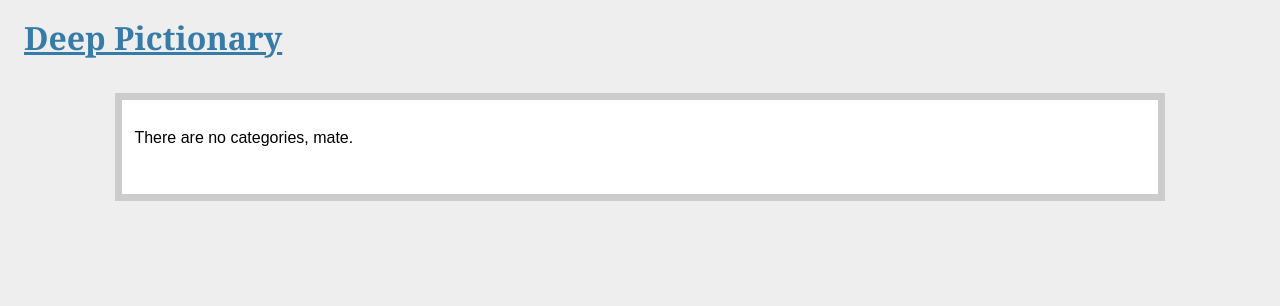
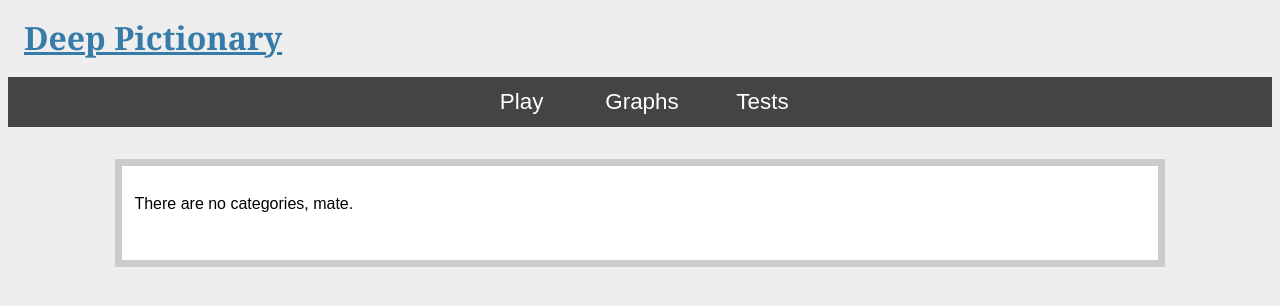
Before and after one commit to majorgowan/Deep-Pictionary, a Django app: a page that uses drawing/templates/drawing/base.html in a window 1280 px wide. Shown: the top 306 px of the page. Run offline with Django 3.2, Linux system fonts and the light colour scheme; data that the repository does not hold is empty; parts of the project's set-up code (start-up, migrations or seed data) failed here and were passed over.

Commit message:
navigation bar! ... middle of preparing Tests (don't click on it)

```diff
--- a/drawing/templates/drawing/base.html
+++ b/drawing/templates/drawing/base.html
@@ -8,8 +8,17 @@
     </head>
     <body>
         <div class="page-header">
-            <h1><a href="/">Deep Pictionary</a></h1>
+            <h1><a href="{% url 'drawing:chooseCategory' %}">Deep Pictionary</a></h1>
         </div>
+        {% block nav %}
+            <div class="nav">
+                <ul>
+                    <li>{% block nav-play %}<a href="{% url 'drawing:chooseCategory' %}">Play</a>{% endblock %}</li>
+                    <li>{% block nav-graphs %}<a href="{% url 'drawing:statPlots' %}">Graphs</a>{% endblock %}</li>
+                    <li>{% block nav-test %}<a href="{% url 'drawing:statTests' %}">Tests</a>{% endblock %}</li>
+                </ul>
+            </div>
+        {% endblock %}
         <div class="page">
             {% block content %}
             {% endblock %}
--- a/drawing/urls.py
+++ b/drawing/urls.py
@@ -11,4 +11,5 @@ urlpatterns = [
         url(r'^indicate$', views.indicateCategory, name='indicateCategory'),
         url(r'^record$', views.recordCategory, name='recordCategory'),
         url(r'^statPlots$', views.statPlots, name='statPlots'),
+        url(r'^statTests$', views.statTests, name='statTests'),
         ]
--- a/drawing/views.py
+++ b/drawing/views.py
@@ -3,7 +3,7 @@ from django.http import HttpResponse
 from django.utils import timezone
 
 from .models import Category, Drawing
-from prepictors import features
+from prepictors import features, sampling
 import prepictors.knn.knn as knn
 
 # Create your views here.
@@ -24,7 +24,7 @@ def predictCategory(request):
     image_string = request.POST['imageDataHidden']
 
     prediction, confidence = predict_knn(image_string,[5,5], K=9,\
-            featureList=['asymmLR','asymmUD','asymmROT','cellCount'])
+            featureList=['asymmLR','asymmUD','asymmROT','cellCount'], equally=True)
 
     print('I think it is a ' + prediction + '!!!')
     print('(confidence %d)' % int(100*confidence))
@@ -84,23 +84,6 @@ def statPlots(request):
     ncell = [5,5]
     category_list = list(Category.objects.values_list('category_name',flat=True))
 
-    '''
-    # test algorithm on training set
-    print('accuracy test over training set:')
-    for KK in range(3,6):
-        predictions, categories, confidences, score = \
-                accuracyTest_knn(ncell, K=KK, featureList=['asymmLR','asymmUD','asymmROT','cellCount'])
-        # accuracy by category:
-        for category in category_list:
-            correct = sum(predictions[ii] == cat for ii,cat in enumerate(categories) if cat==category)
-            incorrect = sum(predictions[ii] != cat for ii,cat in enumerate(categories) if cat==category)
-            mean_conf = sum(confidences[ii] for ii,cat in enumerate(categories) if cat==category)
-            mean_conf /= (correct + incorrect)
-            print('category: %s . . . %d out of %d -- acc %f, mean_conf %f' \
-                    % (category,correct,incorrect+correct,float(correct)/(correct+incorrect),mean_conf))
-        print('K: %d, accuracy: %f' % (KK,score))
-    '''
-
     # plot the statistics for the different categories
     cellCounts = []
     asymmLRs = []
@@ -139,17 +122,55 @@ def statPlots(request):
             }
     return render(request, 'drawing/statPlots.html', context)
 
+def statTests(request):
+    ncell = [5,5]
+    category_list = list(Category.objects.values_list('category_name',flat=True))
+
+    # test algorithm on training set
+    print('accuracy test over training set:')
+    for KK in range(1,6):
+        predictions, categories, confidences, score = \
+                accuracyTest_knn(ncell, K=KK, \
+                featureList=['asymmLR','asymmUD','asymmROT','cellCount'], \
+                equally=True)
+        # accuracy by category:
+        for category in category_list:
+            correct = sum(predictions[ii] == cat for ii,cat in enumerate(categories) if cat==category)
+            incorrect = sum(predictions[ii] != cat for ii,cat in enumerate(categories) if cat==category)
+            mean_conf = sum(confidences[ii] for ii,cat in enumerate(categories) if cat==category)
+            mean_conf /= (correct + incorrect)
+            print('category: %s . . . %d out of %d -- acc %f, mean_conf %f' \
+                    % (category,correct,incorrect+correct,float(correct)/(correct+incorrect),mean_conf))
+        print('K: %d, accuracy: %f' % (KK,score))
+
+    context = {
+            'ncell': ncell,
+            'category_list': category_list,
+            }
+    return render(request, 'drawing/statTests.html', context)
+
 ###########################################
 # methods for prediction
-def predict_knn(test_bitmap_string, ncell, K=5, featureList=['asymmLR','asymmUD','asymmROT']):
+def predict_knn(test_bitmap_string, ncell, K=5, \
+        featureList=['asymmLR','asymmUD','asymmROT'], equally=False):
     # ncell [m,n]: break images into m x n blocks
     # featureList: list of strings
     #
     # load all bitmaps
     bitmaps = list(Drawing.objects.values_list('bitmap',flat=True))
+    # load corresponding list of categories
+    categories = list(Drawing.objects.values_list('category',flat=True))
+    #
+    if equally:
+        # sample equal number of each category
+        indices = sampling.sampleEqually(categories)
+        bitmaps = [bitmaps[ii] for ii in indices]
+        categories = [categories[ii] for ii in indices]
+    #
     # convert bitmap strings to lists of lists
     trainLoL = [features.strToListList(a) for a in bitmaps]
     testLoL = features.strToListList(test_bitmap_string)
+    #
     # centre images
     trainLoL = [features.centreArray(a) for a in trainLoL]
     testLoL = features.centreArray(testLoL)
@@ -176,9 +197,6 @@ def predict_knn(test_bitmap_string, ncell, K=5, featureList=['asymmLR','asymmUD'
     # transpose feature LoL:
     featureLoL = map(list,zip(*featureLoL))
 
-    # load list of categories from Drawing table
-    categories = list(Drawing.objects.values_list('category',flat=True))
-
     dist_to_all = knn.distToAll(featureLoL, feature_test, 'Euclid_sq')
     # print(zip(categories,dist_to_all))
     neighbours = knn.nearestClass(dist_to_all,categories,K)
@@ -189,7 +207,7 @@ def predict_knn(test_bitmap_string, ncell, K=5, featureList=['asymmLR','asymmUD'
     return prediction, confidence
 
 # test algorithm on training set
-def accuracyTest_knn(ncell, K=5, featureList=['asymmLR','asymmUD','aymmROT']):
+def accuracyTest_knn(ncell, K=5, featureList=['asymmLR','asymmUD','aymmROT'],equally=False):
     # ncell [m,n]: break images into m x n blocks
     # featureList: list of strings
     #
@@ -197,6 +215,15 @@ def accuracyTest_knn(ncell, K=5, featureList=['asymmLR','asymmUD','aymmROT']):
     category_list = list(Category.objects.values_list('category_name',flat=True))
     # load all bitmaps
     bitmaps = list(Drawing.objects.values_list('bitmap',flat=True))
+    # load corresponding list of categories
+    categories = list(Drawing.objects.values_list('category',flat=True))
+    #
+    if equally:
+        # sample equal number of each category
+        indices = sampling.sampleEqually(categories)
+        bitmaps = [bitmaps[ii] for ii in indices]
+        categories = [categories[ii] for ii in indices]
+
     # convert bitmap strings to lists of lists
     trainLoL = [features.strToListList(a) for a in bitmaps]
     # centre images
@@ -218,9 +245,6 @@ def accuracyTest_knn(ncell, K=5, featureList=['asymmLR','asymmUD','aymmROT']):
     # transpose feature LoL:
     featureLoL = map(list,zip(*featureLoL))
 
-    # load list of categories from Drawing table
-    categories = list(Drawing.objects.values_list('category',flat=True))
-
     # perform leave-one-out test:
     predictions, confidences, score = knn.accuracyTest(featureLoL, categories, K=K, method='Euclid_sq')
     #print('K=%d: accuracy: %f' % (K,score))
--- a/wsgi/static/css/style.css
+++ b/wsgi/static/css/style.css
@@ -16,6 +16,64 @@ h1 {
 h2 {
     font-size: 1.2em;
 }
+
+/* from http://css-snippets.com/simple-horizontal-navigation/ */
+.nav ul {
+    list-style: none;
+    background-color: #444;
+    text-align: center;
+    padding: 0;
+    margin: 0;
+}
+.nav li {
+    font-family: 'Oswald', sans-serif;
+    font-size: 1.2em;
+    line-height: 40px;
+    height: 40px;
+    border-bottom: 1px solid #888;
+}
+.nav a {
+    text-decoration: none;
+    color: #fff;
+    display: block;
+    transition: .3s background-color;
+}
+.nav a:hover {
+    background-color: #005f5f;
+}
+.nav a.active {
+    background-color: #fff;
+    color: #444;
+    cursor: default;
+}
+@media screen and (min-width: 600px) {
+    .nav li {
+        width: 120px;
+        border-bottom: none;
+        height: 50px;
+        line-height: 50px;
+        font-size: 1.4em;
+    }
+
+    /* Option 1 - Display Inline */
+    .nav li {
+        display: inline-block;
+        margin-right: -4px;
+    }
+    /* Options 2 - Float
+    .nav li {
+        float: left;
+    }
+    .nav ul {
+        overflow: auto;
+        width: 600px;
+        margin: 0 auto;
+    }
+    .nav {
+        background-color: #444;
+    }  */
+}
+
 
 .menu {
     width: 100%;
```
